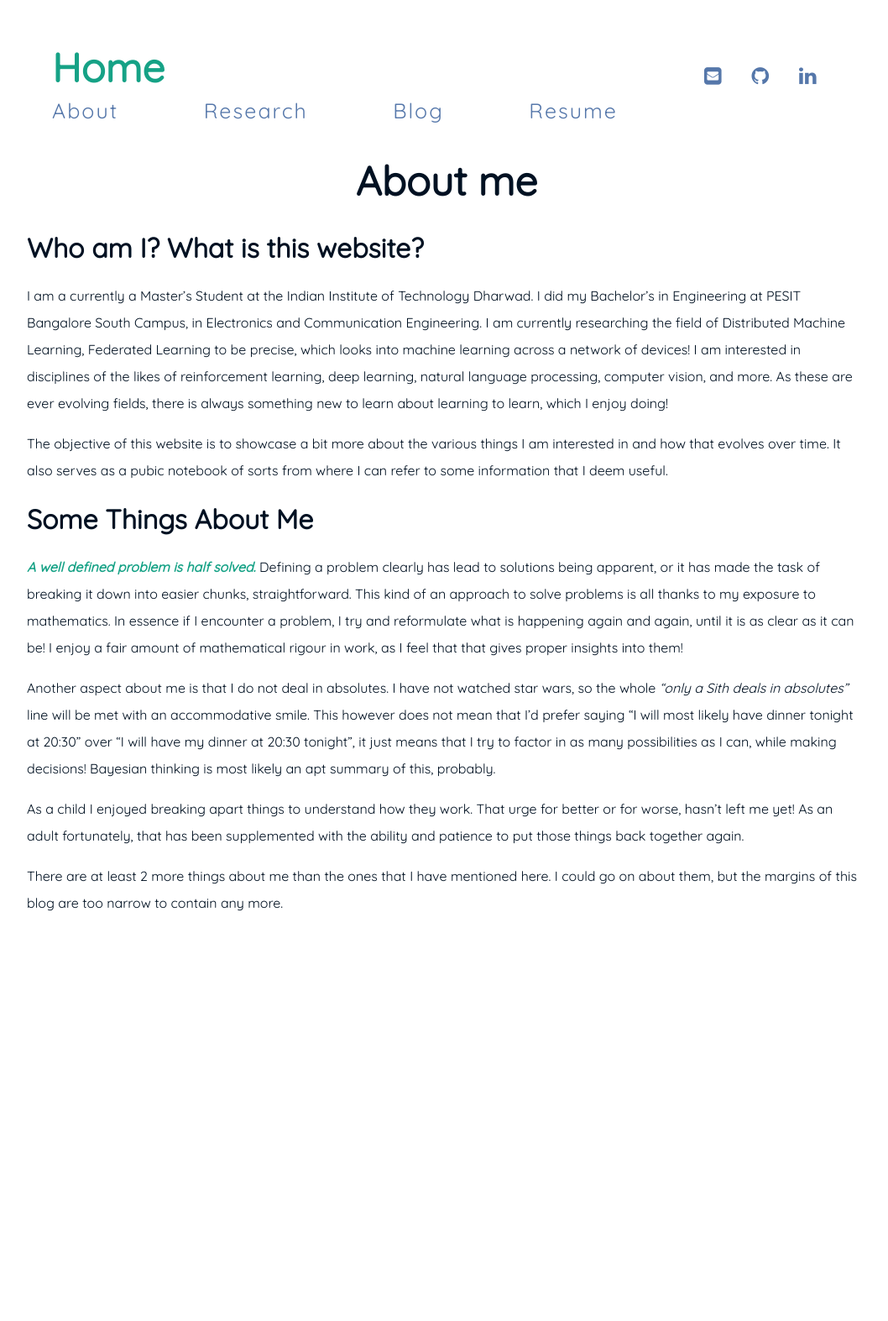
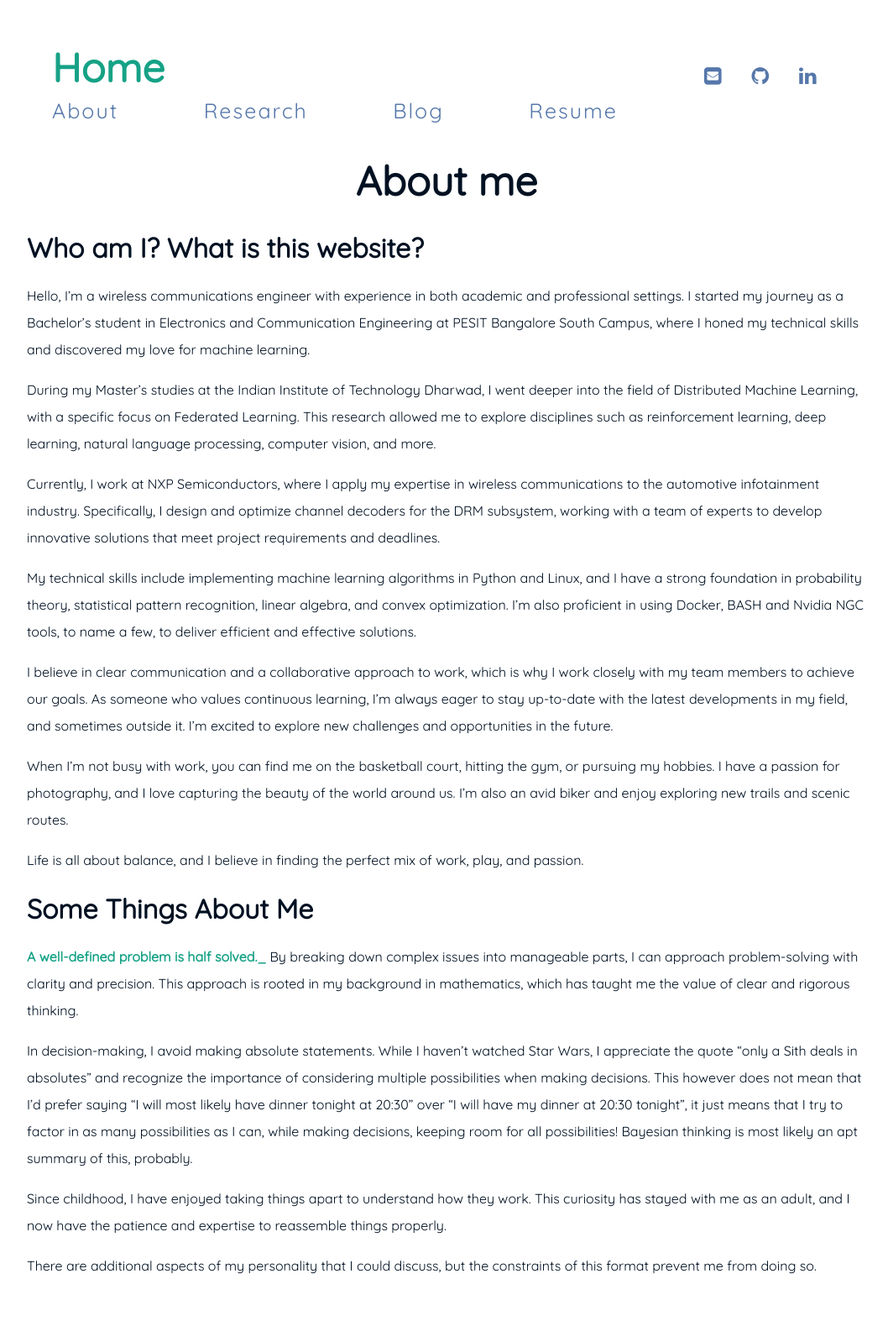
Before and after one commit to sawansinghmahara/sawansinghmahara.github.io, a Jekyll site: the page built from pages/about.md, in a window 1280 px wide. Shown: the whole page at 84% size, without its empty margins (108-1166 px from the left). Built offline with Jekyll 4.4.1, drawn with Linux system fonts in a browser that asks for light colours; before the commit the page ends 1141 px from its top, so only the background shows below that.

Commit message:
Updated About me

```diff
--- a/pages/about.md
+++ b/pages/about.md
@@ -3,16 +3,26 @@ layout: page
 title: About me
 ---
 # Who am I? What is this website?
-I am a currently a Master's Student at the Indian Institute of Technology Dharwad. I did my Bachelor's in Engineering at PESIT Bangalore South Campus, in Electronics and Communication Engineering. I am currently researching the field of Distributed Machine Learning, Federated Learning to be precise, which looks into machine learning across a network of devices!
-I am interested in disciplines of the likes of reinforcement learning, deep learning, natural language processing, computer vision, and more. As these are ever evolving fields, there is always something new to learn about learning to learn, which I enjoy doing!
+Hello, I'm a wireless communications engineer with experience in both academic and professional settings. I started my journey as a Bachelor's student in Electronics and Communication Engineering at PESIT Bangalore South Campus, where I honed my technical skills and discovered my love for machine learning.
 
-The objective of this website is to showcase a bit more about the various things I am interested in and how that evolves over time. It also serves as a pubic notebook of sorts from where I can refer to some information that I deem useful.
+During my Master's studies at the Indian Institute of Technology Dharwad, I went deeper into the field of Distributed Machine Learning, with a specific focus on Federated Learning. This research allowed me to explore disciplines such as reinforcement learning, deep learning, natural language processing, computer vision, and more.
+
+Currently, I work at NXP Semiconductors, where I apply my expertise in wireless communications to the automotive infotainment industry. Specifically, I design and optimize channel decoders for the DRM subsystem, working with a team of experts to develop innovative solutions that meet project requirements and deadlines.
+
+My technical skills include implementing machine learning algorithms in Python and Linux, and I have a strong foundation in probability theory, statistical pattern recognition, linear algebra, and convex optimization. I'm also proficient in using Docker, BASH and Nvidia NGC tools, to name a few, to deliver efficient and effective solutions.
+
+I believe in clear communication and a collaborative approach to work, which is why I work closely with my team members to achieve our goals. As someone who values continuous learning, I'm always eager to stay up-to-date with the latest developments in my field, and sometimes outside it. I'm excited to explore new challenges and opportunities in the future.
+
+When I'm not busy with work, you can find me on the basketball court, hitting the gym, or pursuing my hobbies. I have a passion for photography, and I love capturing the beauty of the world around us. I'm also an avid biker and enjoy exploring new trails and scenic routes.
+
+Life is all about balance, and I believe in finding the perfect mix of work, play, and passion.
+
 
 # Some Things About Me
-<strong>_A well defined problem is half solved._</strong> Defining a problem clearly has lead to solutions being apparent, or it has made the task of breaking it down into easier chunks, straightforward. This kind of an approach to solve problems is all thanks to my exposure to mathematics. In essence if I encounter a problem, I try and reformulate what is happening again and again, until it is as clear as it can be! I enjoy a fair amount of mathematical rigour in work, as I feel that that gives proper insights into them!
+<strong>A well-defined problem is half solved._</strong>  By breaking down complex issues into manageable parts, I can approach problem-solving with clarity and precision. This approach is rooted in my background in mathematics, which has taught me the value of clear and rigorous thinking.
 
-Another aspect about me is that I do not deal in absolutes. I have not watched star wars, so the whole *"only a Sith deals in absolutes"*  line will be met with an accommodative smile. This however does not mean that I'd prefer saying "I will most likely have dinner tonight at 20:30" over "I will have my dinner at 20:30 tonight", it just means that I try to factor in as many possibilities as I can, while making decisions! Bayesian thinking is most likely an apt summary of this, probably.
+In decision-making, I avoid making absolute statements. While I haven't watched Star Wars, I appreciate the quote "only a Sith deals in absolutes" and recognize the importance of considering multiple possibilities when making decisions. This however does not mean that I'd prefer saying "I will most likely have dinner tonight at 20:30" over "I will have my dinner at 20:30 tonight", it just means that I try to factor in as many possibilities as I can, while making decisions, keeping room for all possibilities! Bayesian thinking is most likely an apt summary of this, probably.
 
-As a child I enjoyed breaking apart things to understand how they work. That urge for better or for worse, hasn't left me yet! As an adult fortunately, that has been supplemented with the ability and patience to put those things back together again.
+Since childhood, I have enjoyed taking things apart to understand how they work. This curiosity has stayed with me as an adult, and I now have the patience and expertise to reassemble things properly.
 
-There are at least 2 more things about me than the ones that I have mentioned here. I could go on about them, but the margins of this blog are too narrow to contain any more.
+There are additional aspects of my personality that I could discuss, but the constraints of this format prevent me from doing so.
```
